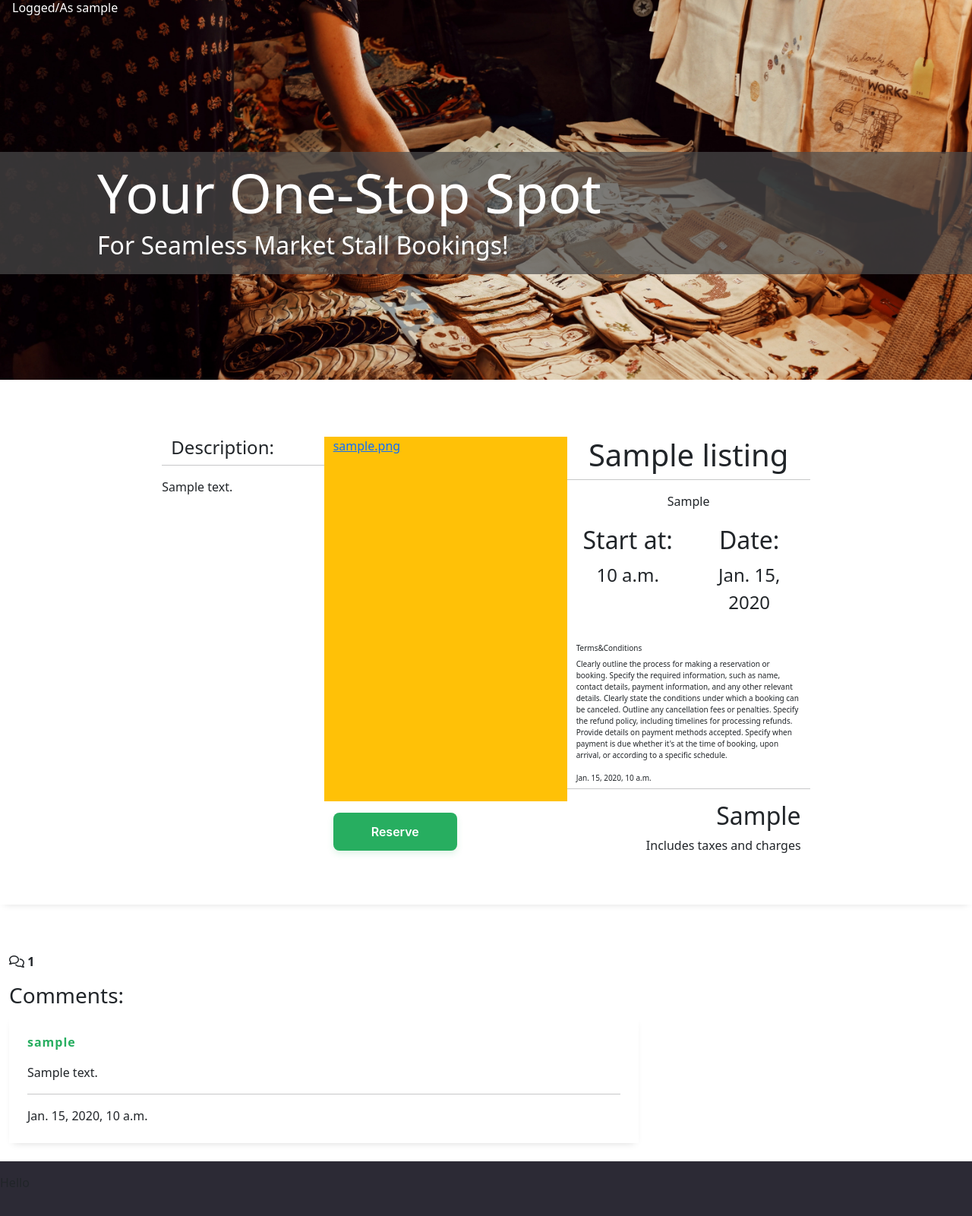
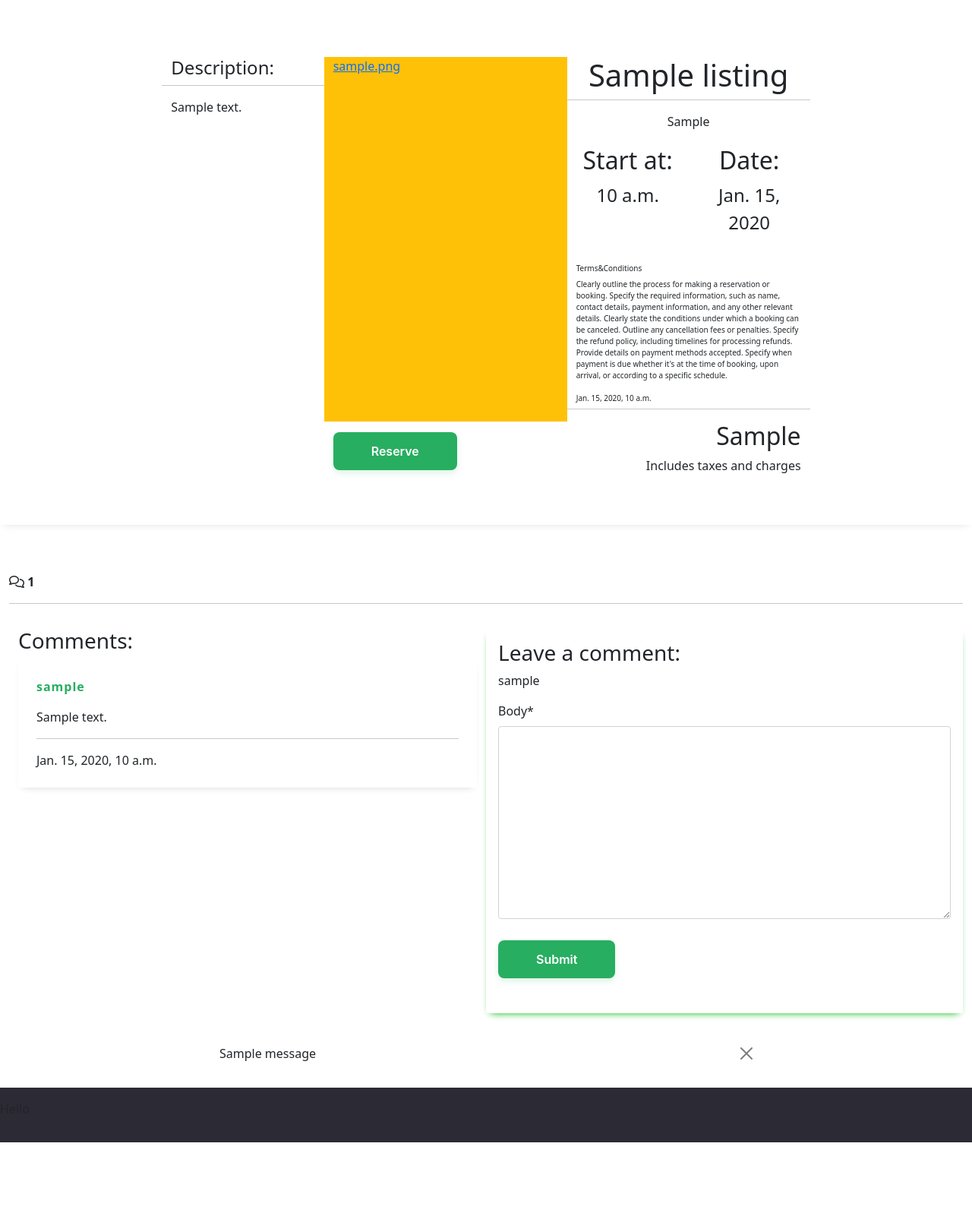
Before and after one commit to Vitalii-Chepurnyi/bookHub, a Django app: a page that uses templates/base.html in a window 1280 px wide. Shown: the part 56-1657 px from the top of the page at 76% size. After the commit the page ends 1560 px from the top, so only its background shows below. Run offline with Django 4.2, Linux system fonts and the light colour scheme; a user stored in the database is signed in; tables that the repository leaves empty hold one stand-in row (values such as "Sample post"); one stand-in notice (Sample message) is shown; some libraries are stand-ins or nearby versions.

Commit message:
Created comment form

```diff
--- a/book_market/settings.py
+++ b/book_market/settings.py
@@ -45,6 +45,8 @@
     'allauth',
     'allauth.account',
     'allauth.socialaccount',
+    'crispy_forms',
+    'crispy_bootstrap5',
     'location_field.apps.DefaultConfig',
     'django_summernote',
     'home',
@@ -53,6 +55,9 @@
 SITE_ID = 1
 LOGIN_REDIRECT_URL = '/'
 LOGOUT_REDIRECT_URL = '/'
+
+CRISPY_ALLOWED_TEMPLATE_PACKS = "bootstrap5"
+CRISPY_TEMPLATE_PACK = "bootstrap5"
 
 MIDDLEWARE = [
     'django.middleware.security.SecurityMiddleware',
--- /dev/null
+++ b/home/forms.py
@@ -0,0 +1,8 @@
+from .models import Comments
+from django import forms
+
+
+class CommentForm(forms.ModelForm):
+    class Meta:
+        model = Comments
+        fields = ('body',)
--- a/home/templates/home/listing_detail.html
+++ b/home/templates/home/listing_detail.html
@@ -1,14 +1,17 @@
 {% extends 'base.html' %}
 {% block content %}
 {% load static %}
+{% load crispy_forms_tags %}
 
+{% block image %}
+{% endblock image %}
 <div class="container-fluid">
     <div class="row detail">
         <div class="col-lg-2 md-12 listing-description">
             <div class="row listing-description">
                 <h1>Description:</h1>
                 <hr>
-                {{ listing.description | safe}}
+                <p>{{ listing.description | safe}}</p>
             </div>
         </div>
         <div class="col-lg-6 md-12">
@@ -67,14 +70,29 @@
           </strong>
         </div>
       </div>
+      <hr>
     <!-- Displaying Comments -->
+    <div class="col-md-6 card mb-4 mt-3 form">
+      <div class="card-body">
+        {% if user.is_authenticated %}
+        <h3>Leave a comment:</h3>
+        <p class="comment-user">{{ user.username }}</p>
+        <form id="commentForm" method="post">
+          {{ comment_form | crispy }}
+          {% csrf_token %}
+          <button id="submitButton" type="submit"
+            class="btn btn-signup btn-lg">Submit</button>
+        </form>
+        {% else %}
+        <p>If you want to comment on this listing please: <a class="link" href="{{ signup_url }}">sign up</a></p>
+        {% endif %}
+      </div>
+    </div>
   <div class="row comment">
-    <div class="col-md-8 card mb-4  mt-3 ">
+    <div class="col-md-12 card mb-4  mt-3 ">
       <h3>Comments:</h3>
       {% for comment in comments %}
       <div class="card-body">
-        <!-- We want a for loop inside the empty control tags
-          to iterate through each comment in comments -->
         <div class="p-2 comments
           {% if not comment.approved and comment.author == user %}
           faded {% elif not comment.approved %} d-none{% endif %}">
@@ -95,7 +113,6 @@
           </p>
           {% endif %}
         </div>
-        <!-- Our for loop ends here -->
       </div>
       {% endfor %}
     </div>
--- a/home/views.py
+++ b/home/views.py
@@ -1,6 +1,8 @@
 from django.shortcuts import render, get_object_or_404
 from django.views import generic
+from django.contrib import messages
 from .models import Listing, Comments
+from .forms import CommentForm
 
 
 # Create your views here.
@@ -15,11 +17,26 @@
     listing = get_object_or_404(queryset, slug=slug)
     comments = listing.comments.all().order_by("-created_on")
     comment_count = listing.comments.filter(approved=True).count()
+    if request.method == "POST":
+        comment_form = CommentForm(data=request.POST)
+        if comment_form.is_valid():
+            comment = comment_form.save(commit=False)
+            comment.author = request.user
+            comment.post = listing
+            comment.save()
+            messages.add_message(
+                request, messages.SUCCESS,
+                'Thank you for your comment!'
+            )
+
+
+    comment_form = CommentForm()
 
     return render(
         request,
         "home/listing_detail.html",
         {"listing": listing,
          "comments": comments,
-         "comment_count": comment_count,},
+         "comment_count": comment_count,
+         "comment_form": comment_form,},
     )
--- a/requirements.txt
+++ b/requirements.txt
@@ -1,7 +1,9 @@
 asgiref==3.7.2
+crispy-bootstrap5==0.7
 dj-database-url==0.5.0
 Django==4.2.9
 django-allauth==0.57.0
+django-crispy-forms==2.1
 django-location-field==2.7.3
 django-summernote==0.8.20.0
 gunicorn==20.1.0
--- a/static/css/style.css
+++ b/static/css/style.css
@@ -264,6 +264,14 @@
     font-weight: 500;
 }
 
+.form {
+    box-shadow: 0 5px 10px -6px rgb(2, 216, 2);
+    float: right;
+}
+
+.comment-user {
+    font-weight: 500;
+}
 .approval {
     margin-top: 2%;
     color: rgba(202, 5, 5, 0.548);
@@ -385,6 +393,9 @@
     }
  }
 @media (max-width: 480px) {
+    .form {
+        float: none;
+    }
     .user-log {
         font-weight: 500;
         background-color: rgba(61, 61, 61, 0.363);
@@ -424,4 +435,8 @@
     .button {
         margin-top: 0%;
     }
+    .listing-description p {
+        font-size: 14px;
+        margin-left: 3px;
+    }
 }
--- a/templates/account/login.html
+++ b/templates/account/login.html
@@ -1,5 +1,6 @@
 {% extends "base.html" %}
-
+{% block image %}
+{% endblock image %}
 {% load i18n %}
 {% load account socialaccount %}
 
--- a/templates/account/signup.html
+++ b/templates/account/signup.html
@@ -1,5 +1,6 @@
 {% extends "base.html" %}
-
+{% block image %}
+{% endblock image %}
 {% load i18n %}
 
 {% block head_title %}{% trans "Signup" %}{% endblock head_title %}
--- a/templates/base.html
+++ b/templates/base.html
@@ -62,6 +62,7 @@
             </div>
         </div>
     </nav>
+    {% block image %}
     <div class="user-log">
     {% if user.is_authenticated %}
         <p class="text-end m-3">Logged/As {{ user }}</p>
@@ -77,6 +78,7 @@
         <img src= "{% static 'images/pexels-mew-wy-4072329.jpg' %}" class="main-image" alt="market stall">
         <img src= "{% static 'images/pexels-julia-volk-6118897.jpg' %}" class="main-image2" alt="market stall">
     </div>
+    {% endblock image %}
     <main class="flex-shrink-0 main-bg">
 
         {% block content %}
@@ -84,6 +86,20 @@
         {% endblock content %}
 
     </main>
+    <div class="container">
+        <div class="row">
+          <div class="col-md-8 offset-md-2">
+            {% for message in messages %}
+            <div class="alert {{ message.tags }} alert-dismissible
+              fade show" id="msg" role="alert">
+              {{ message | safe }}
+              <button type="button" class="btn-close"
+                data-bs-dismiss="alert" aria-label="Close"></button>
+            </div>
+            {% endfor %}
+          </div>
+        </div>
+      </div>
 
     <!-- Footer -->
     <footer class="footer mt-auto py-3 dark-bg">
```
